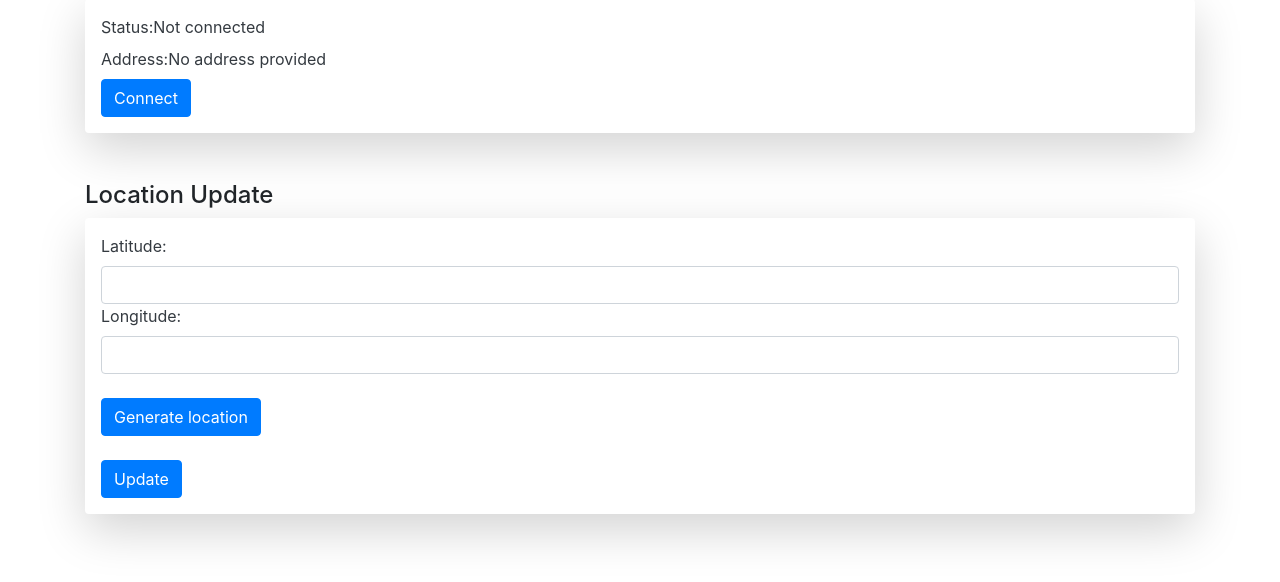
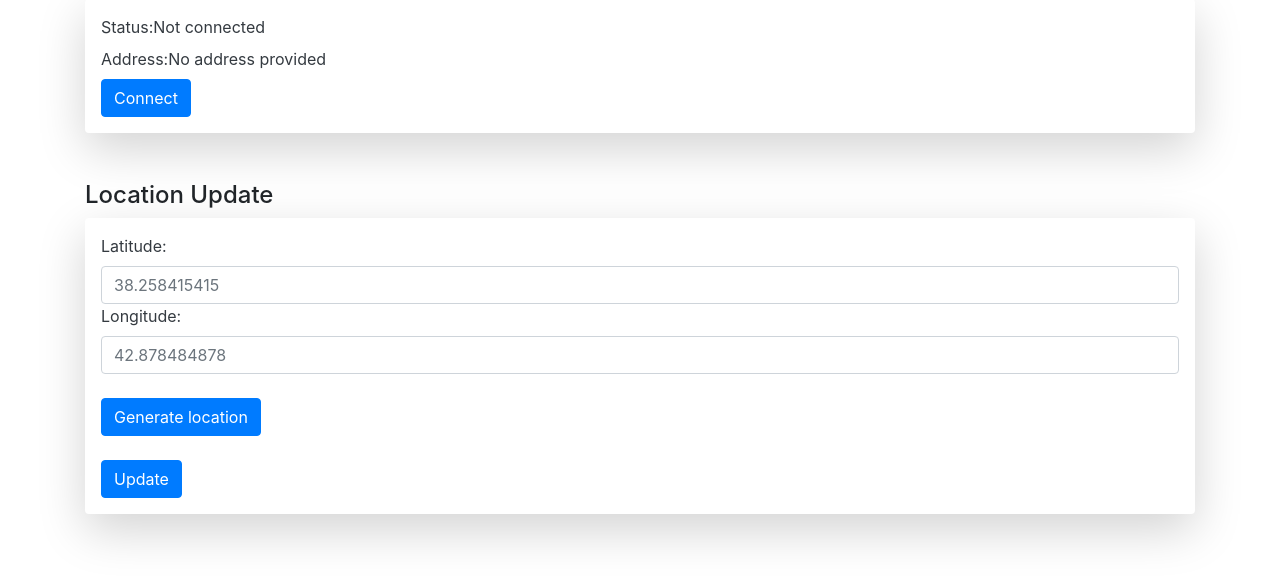
Before and after one commit to Fisseha-Estifanos/defund_dApp, a Flask app: page /employee in a window 1280 px wide. Shown: the part 198-780 px from the top of the page. Run offline with Flask 2, Linux system fonts and the light colour scheme; some libraries are stand-ins or nearby versions.

Commit message:
minor mod

```diff
--- a/web/templates/employee.html
+++ b/web/templates/employee.html
@@ -30,11 +30,11 @@
         <div class="container">
             <div class="row form-label">
                 <label>Latitude: </label>
-                <input class="form-control" id="latitude"></input>
+                <input class="form-control" placeholder="38.258415415" id="latitude"></input>
             </div>
             <div class="row form-label">
                 <label>Longitude: </label>
-                <input class="form-control" id="longitude"></input>
+                <input class="form-control" placeholder="42.878484878" id="longitude"></input>
             </div>
             <br>
             <div class="row">
@@ -43,7 +43,7 @@
 
             <br>
             <div class="row">
-                <button id="connectButton" class="btn btn-primary" onclick="updateLocation()">Update</button>
+                <button id="updateLocationButton" class="btn btn-primary" onclick="updateLocation()">Update</button>
             </div>
         </div>
     </div>
```
